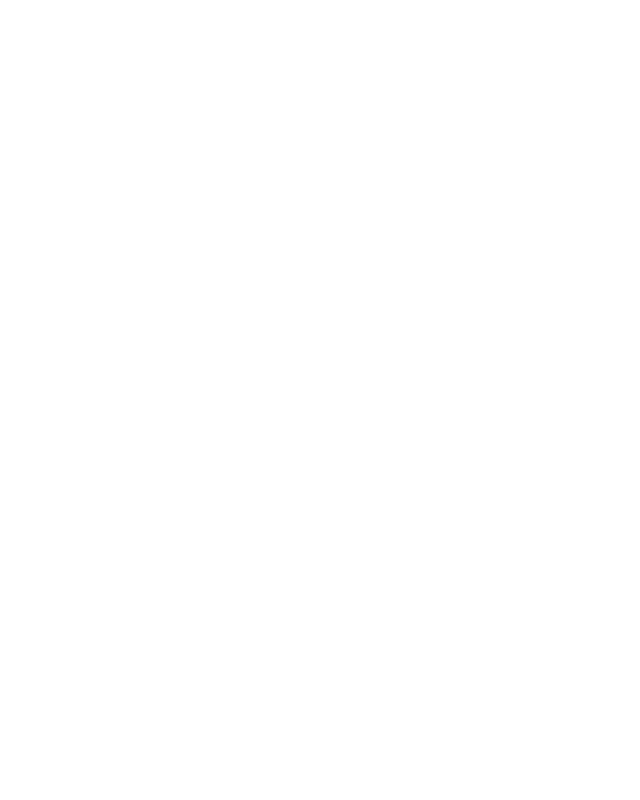
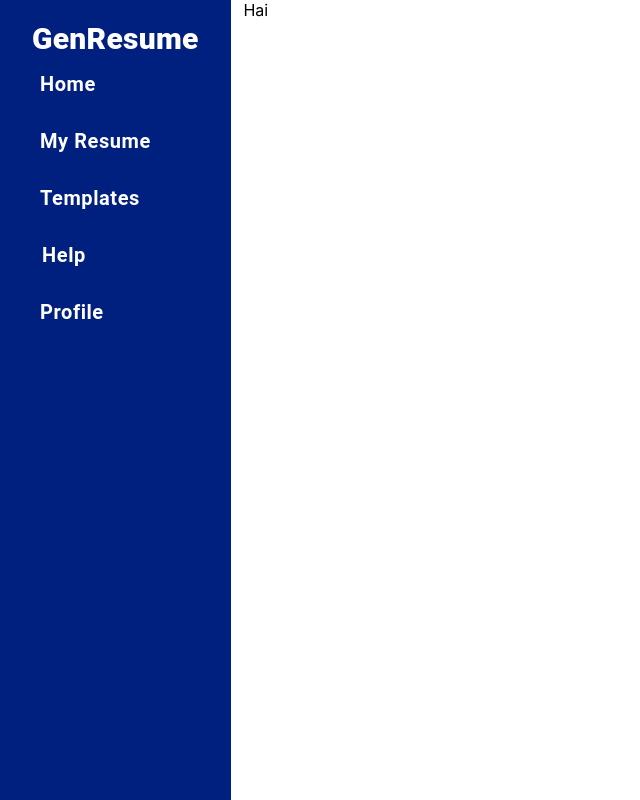
Before and after one commit to keerthanamatam/resume_builder, a React (Create React App) app: page /home in a window 1280 px wide. Before the commit this address had no page. Shown: the whole page, without its empty margins (0-640 px from the left). Built offline with nearby package versions, Linux system fonts and the light colour scheme.

Commit message:
implementd nav bar

```diff
--- a/src/App.js
+++ b/src/App.js
@@ -2,6 +2,7 @@
 import { BrowserRouter as Router, Routes, Route } from 'react-router-dom';
 import Login from './login'
 import Register from './Register'
+import Dashboard from './Dashboard';
 
 function App() {
   return (
@@ -9,6 +10,7 @@
       <Routes>
         <Route path='/' element = {<Login />} />
         <Route path='/register' element={<Register />} />
+        <Route path='/home' element={ <Dashboard />} />
 
 
       </Routes>
--- /dev/null
+++ b/src/Dashboard/index.css
@@ -0,0 +1,18 @@
+.dashboard-layout {
+  display: flex;
+  height: 100vh;
+  width: 17px
+}
+
+.nav-container {
+  width: 220px;
+  background: #002080;
+  color: white;
+}
+
+
+/* .container {
+  flex: 1;
+  padding: 20px;
+  background:black
+} */
--- /dev/null
+++ b/src/Dashboard/index.js
@@ -0,0 +1,18 @@
+import { Card, CardActions, CardContent, Typography, Button } from '@mui/material'
+import './index.css'
+import  NavBar  from '../Navbar/index'
+
+const Dashboard = () => {
+    return (
+        <>
+        <div className='dashboard-layout'>
+            <NavBar />
+            <div className='container'>
+                <>Hai</>
+            </div>
+        </div>
+        </>
+    )
+}
+
+export default Dashboard
--- /dev/null
+++ b/src/Navbar/index.css
@@ -0,0 +1,21 @@
+
+
+.nav-container {
+  display: flex;
+  flex-direction: column;
+  /* justify-content: space-between;  */
+  padding: 16px 32px;
+  margin-right : 75%;
+  background: #002080;
+  color: white
+}
+.nav-buttons {
+  display: flex;
+  flex-direction: column;
+  align-items: flex-start;
+  gap: 10px;
+  color: white;
+}
+input{
+    border-radius: 10px;
+}
--- /dev/null
+++ b/src/Navbar/index.js
@@ -0,0 +1,37 @@
+import { Button, Typography, InputAdornment, TextField } from "@mui/material"
+import SearchIcon from '@mui/icons-material/Search';
+import './index.css'
+
+
+const NavBar = () => {
+    return (
+        <>
+            <div className="nav-container">
+                <Typography sx={{ fontWeight: 800, fontSize: 30 }}>GenResume</Typography>
+                <div className="nav-buttons">
+                    <Button sx={{ textTransform: 'none', color: "white", fontWeight: 600, fontSize: 20 }}>Home</Button>
+                    <Button sx={{ textTransform: 'none', color: "white", fontWeight: 600, fontSize: 20 }}>My Resume</Button>
+                    <Button sx={{ textTransform: 'none', color: "white", fontWeight: 600, fontSize: 20 }}>Templates</Button>
+                    <Button sx={{ textTransform: 'none', color: "white", fontWeight: 600, fontSize: 20 }}>Help</Button>
+                    {/* <TextField
+                        placeholder="Search..."
+                        variant="outlined"
+                        size="small"
+                        sx={{background: "white", borderRadius: "10px"}}
+                        InputProps={{
+                            startAdornment: (
+                                <InputAdornment position="start">
+                                    <SearchIcon />
+                                </InputAdornment>
+                            ),
+                        }}
+                    /> */}
+                    <Button sx={{ textTransform: 'none', color: "white", fontWeight: 600, fontSize: 20 }}>Profile</Button>
+
+                </div>
+            </div>
+        </>
+    )
+
+}
+export default NavBar
--- a/src/Register/index.js
+++ b/src/Register/index.js
@@ -2,6 +2,7 @@
 import { Grid, TextField, Button, Paper, Typography, InputAdornment, IconButton } from "@mui/material";
 import '../login/index.css'
 import { Person, Email, LocalPhone, Lock, VisibilityOff, Visibility } from '@mui/icons-material'
+import { signUp } from '../api/auth'
 
 const Register = () => {
     const [showPassword, setShowPassword] = useState(false)
@@ -23,7 +24,11 @@
             }))
         }
         console.log(formData)
+        const response = signUp(formData)
+        console.log({response})
+        if(response.status == 200){
 
+        }
 
     }
     const handleChange = (e) => {
--- a/src/login/index.js
+++ b/src/login/index.js
@@ -24,16 +24,16 @@
             }
         }
         console.log(credentials)
-        const response =  signInApi(credentials)
-        console.log({response})
-        try{
-        if(response.status == 200){
-            navigate("/dashboard");
+        const response = signInApi(credentials)
+        console.log({ response })
+        try {
+            if (response.status == 200) {
+                navigate("/dashboard");
+            }
         }
-    }
-       catch(e){
-        console.error('wrong password')
-       }
+        catch (e) {
+            console.error('wrong password')
+        }
 
     }
     const validateEmail = (email) => {
```
